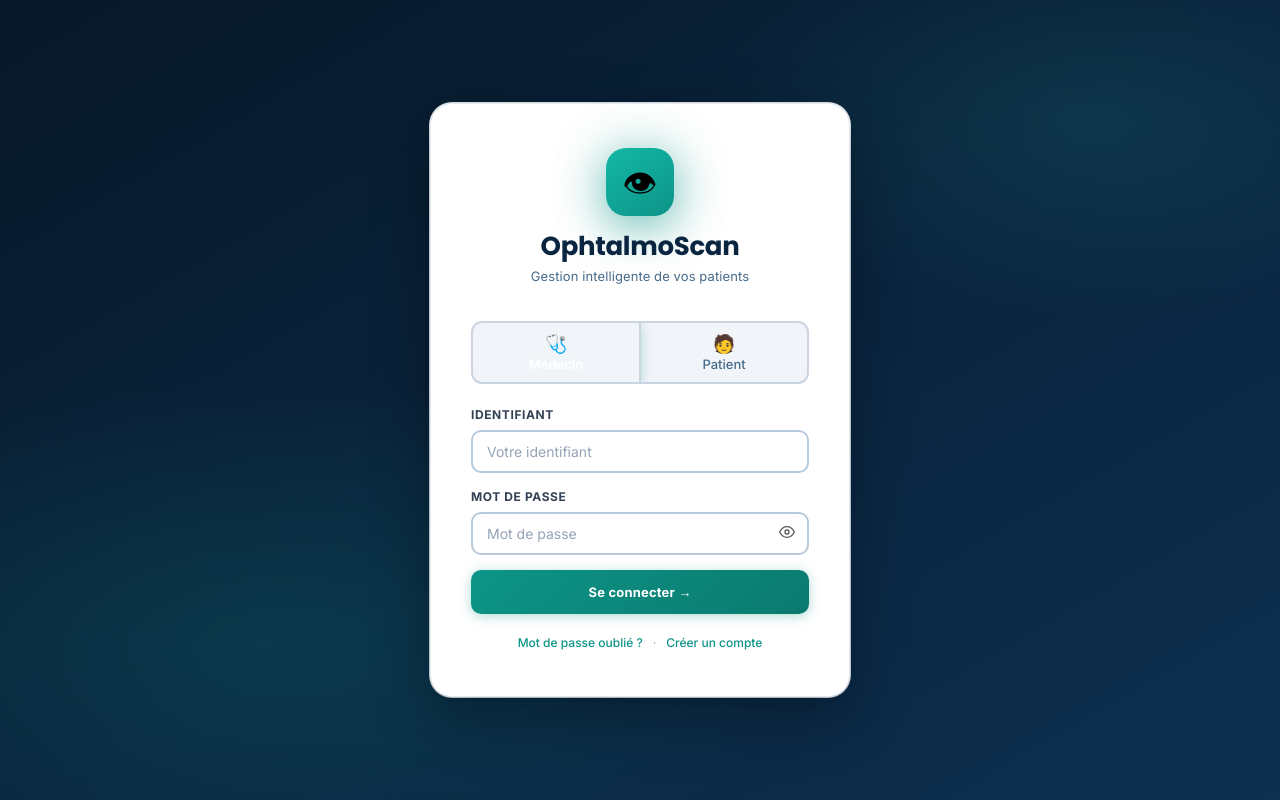
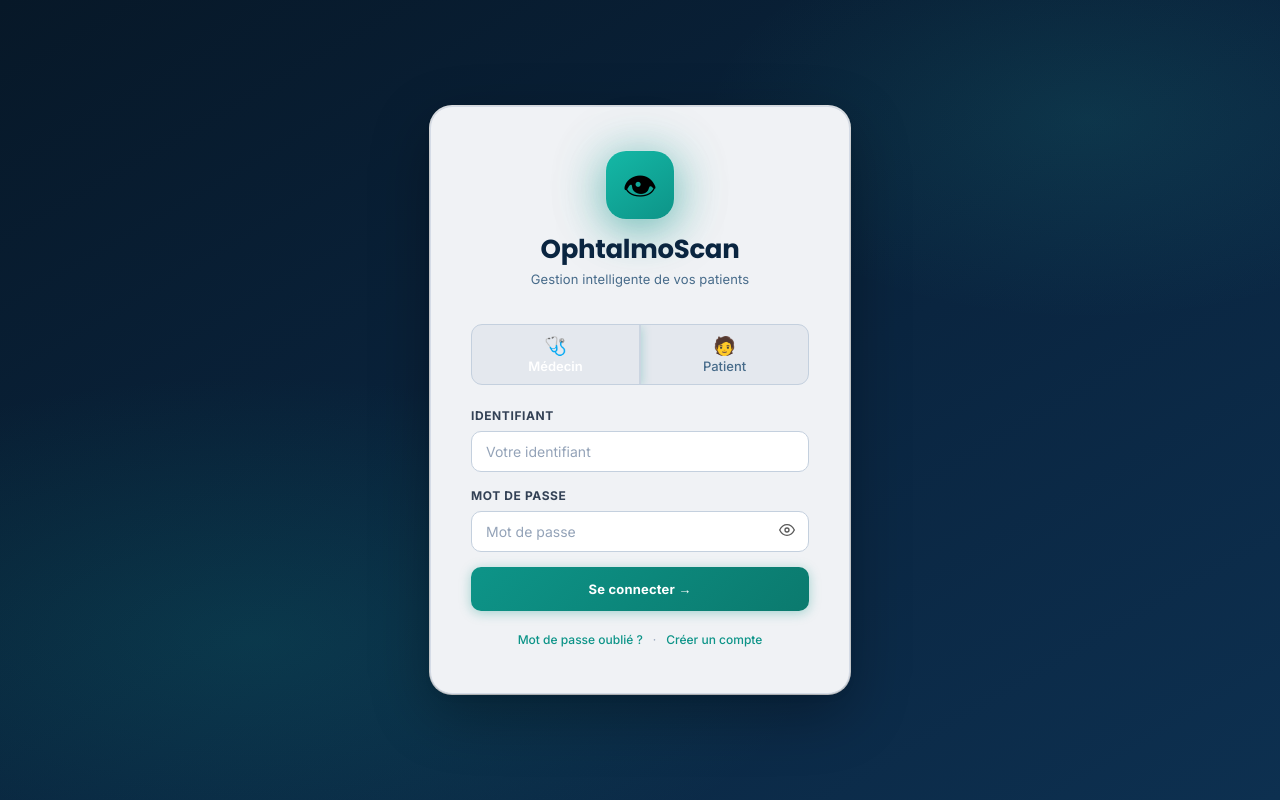
Before and after one commit to youssefbaz/ophtalmo-scan, a Flask app: page / in a window 1280 px wide. Run offline with Flask 3, Linux system fonts and the light colour scheme; some libraries are stand-ins or nearby versions.

Commit message:
grey changes

```diff
--- a/static/css/app.css
+++ b/static/css/app.css
@@ -18,12 +18,12 @@
   --cyan-dim:   rgba(34,211,238,0.12);
 
   /* Surfaces */
-  --bg:             #F4F7FA;
-  --bg2:            #EDF1F5;
-  --bg3:            #E2E8F0;
-  --card:           #FFFFFF;
-  --border:         #CBD5E1;
-  --surface-accent: #E8F4F3;
+  --bg:             #E8E8E8;
+  --bg2:            #DEDEDE;
+  --bg3:            #D2D2D2;
+  --card:           #F2F2F2;
+  --border:         #C4C4C4;
+  --surface-accent: #E0E0E0;
 
   /* Sidebar — navy in light theme */
   --sidebar-bg:     #0A2540;
@@ -389,7 +389,7 @@ body.theme-dark .sidebar .btn-ghost:hover {
 .topbar {
   height: 58px; min-height: 58px;
   border-bottom: 1px solid var(--border);
-  background: rgba(244,247,250,0.95);
+  background: rgba(232,232,232,0.97);
   backdrop-filter: blur(18px);
   -webkit-backdrop-filter: blur(18px);
   display: flex; align-items: center;
@@ -521,8 +521,8 @@ body.theme-clinical .topbar {
 
 .login-box {
   width: 100%; max-width: 420px; box-sizing: border-box;
-  background: #FFFFFF;
-  border: 1px solid #E2EBF4;
+  background: #F0F2F5;
+  border: 1px solid #D4DBE6;
   border-radius: 22px;
   padding: 44px 40px;
   box-shadow:
@@ -575,8 +575,8 @@ body.theme-dark .login-sub { color: var(--text2); }
 /* Role tabs */
 .role-tabs {
   display: flex; gap: 0; margin-bottom: 22px;
-  background: #F1F5F9; padding: 0;
-  border-radius: 11px; border: 2px solid #CBD5E1; overflow: hidden;
+  background: #E4E8EE; padding: 0;
+  border-radius: 11px; border: 1.5px solid #C4D0DE; overflow: hidden;
 }
 .role-tab {
   flex: 1; padding: 10px 8px; border-radius: 0; border: none;
@@ -612,7 +612,7 @@ body.theme-contrast .form-label { color: var(--text2); }
 
 .form-input {
   width: 100%; padding: 11px 14px;
-  background: #FFFFFF; border: 2px solid #B8C9DC;
+  background: #FFFFFF; border: 1.5px solid #C4D0DE;
   border-radius: 10px; color: #0A2540;
   font-family: 'Inter', sans-serif; font-size: 14px; font-weight: 500;
   outline: none; transition: border-color 0.2s, box-shadow 0.2s;
```
